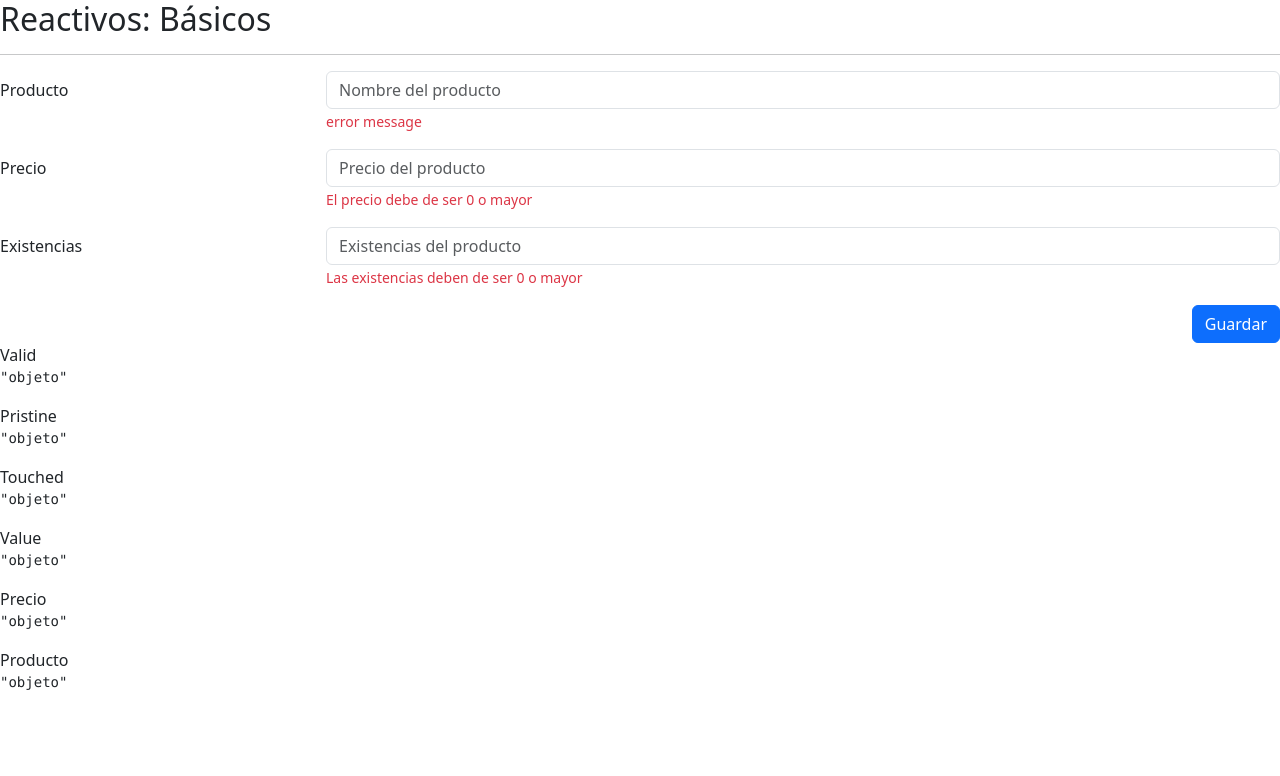
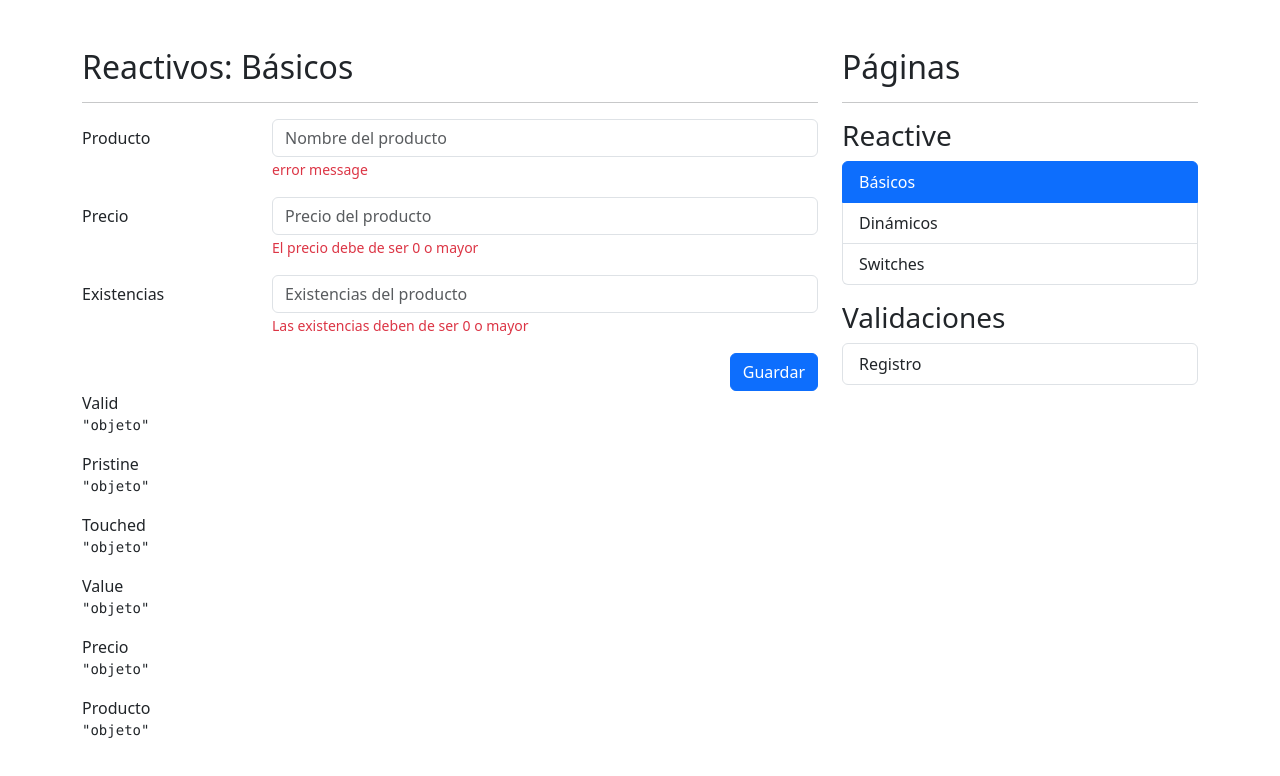
Before and after one commit to ikevin92/formsApp-angular-2023, an Angular app: page /reactive/basic in a window 1280 px wide. Shown: the top 776 px of the page. Built offline with nearby package versions, Linux system fonts and the light colour scheme.

Commit message:
se agrega el sidebar que navega entre los elementos

```diff
--- a/src/app/app.component.html
+++ b/src/app/app.component.html
@@ -1 +1,9 @@
-<router-outlet></router-outlet>
+<div class="row mt-5">
+  <div class="col">
+    <router-outlet></router-outlet>
+  </div>
+
+  <div class="col-12 col-sm-4">
+    <shared-side-menu></shared-side-menu>
+  </div>
+</div>
--- /dev/null
+++ b/src/app/shared/components/side-menu/side-menu.component.html
@@ -0,0 +1,28 @@
+<h2>Páginas</h2>
+<hr />
+
+<h3 class="mt-3">Reactive</h3>
+
+<ul class="list-group">
+  <li
+    *ngFor="let item of reactiveMenu"
+    class="list-group-item"
+    [routerLink]="[item.route]"
+    routerLinkActive="active"
+  >
+    {{ item.title }}
+  </li>
+</ul>
+
+<h3 class="mt-3">Validaciones</h3>
+
+<ul class="list-group">
+  <li
+    *ngFor="let item of authMenu"
+    class="list-group-item"
+    [routerLink]="[item.route]"
+    routerLinkActive="active"
+  >
+    {{ item.title }}
+  </li>
+</ul>
--- /dev/null
+++ b/src/app/shared/components/side-menu/side-menu.component.ts
@@ -0,0 +1,21 @@
+import { Component } from '@angular/core';
+
+interface MenuItem {
+  title: string;
+  route: string;
+}
+
+@Component({
+  selector: 'shared-side-menu',
+  templateUrl: './side-menu.component.html',
+  styles: [],
+})
+export class SideMenuComponent {
+  public reactiveMenu: MenuItem[] = [
+    { title: 'Básicos', route: './reactive/basic' },
+    { title: 'Dinámicos', route: './reactive/dynamic' },
+    { title: 'Switches', route: './reactive/switches' },
+  ];
+
+  public authMenu: MenuItem[] = [{ title: 'Registro', route: './auth/' }];
+}
--- a/src/index.html
+++ b/src/index.html
@@ -13,7 +13,7 @@
     />
     <link rel="icon" type="image/x-icon" href="favicon.ico" />
   </head>
-  <body>
+  <body class="container">
     <app-root></app-root>
   </body>
 </html>
```
Also changed, not shown: src/app/shared/shared.module.ts (+6 -7 lines).
